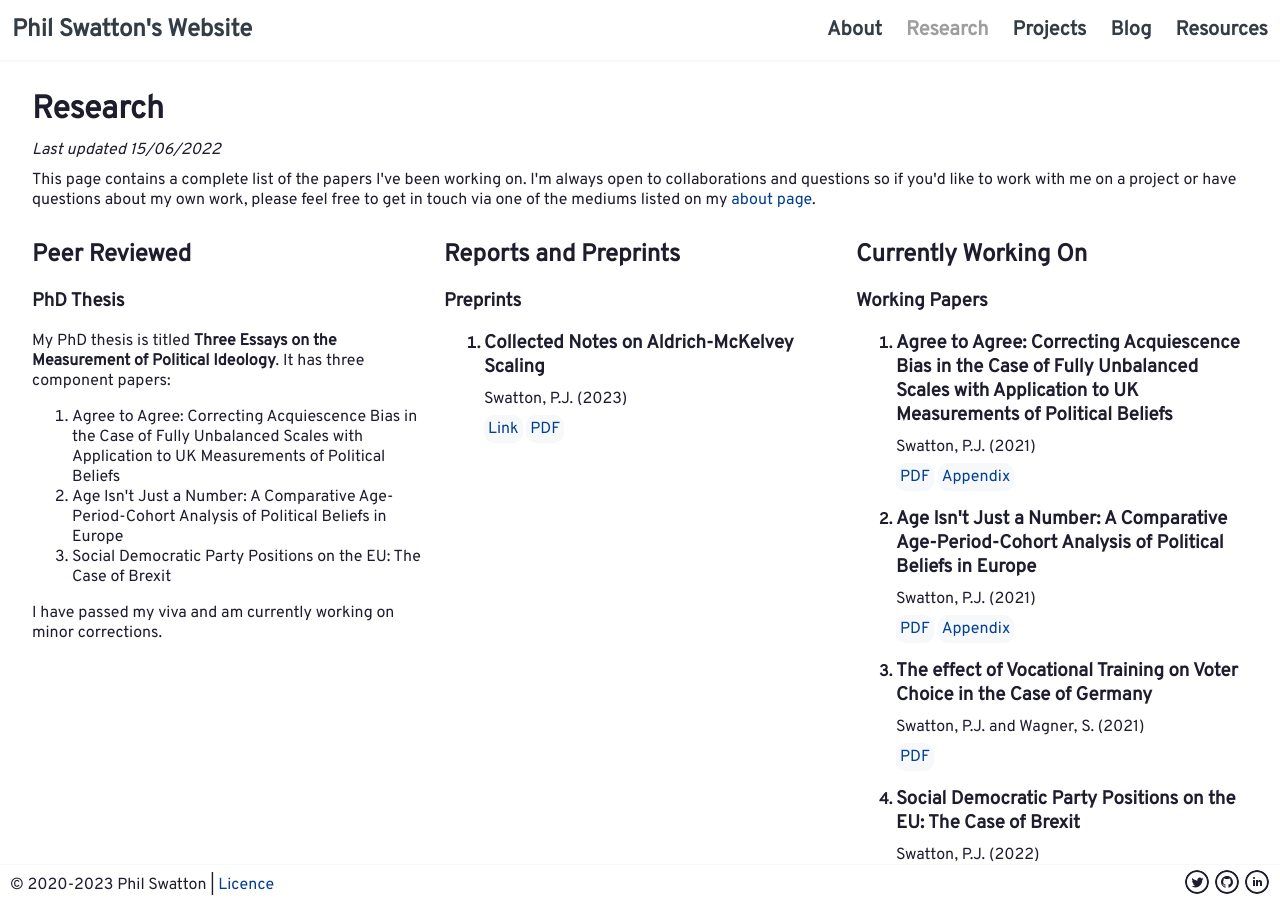
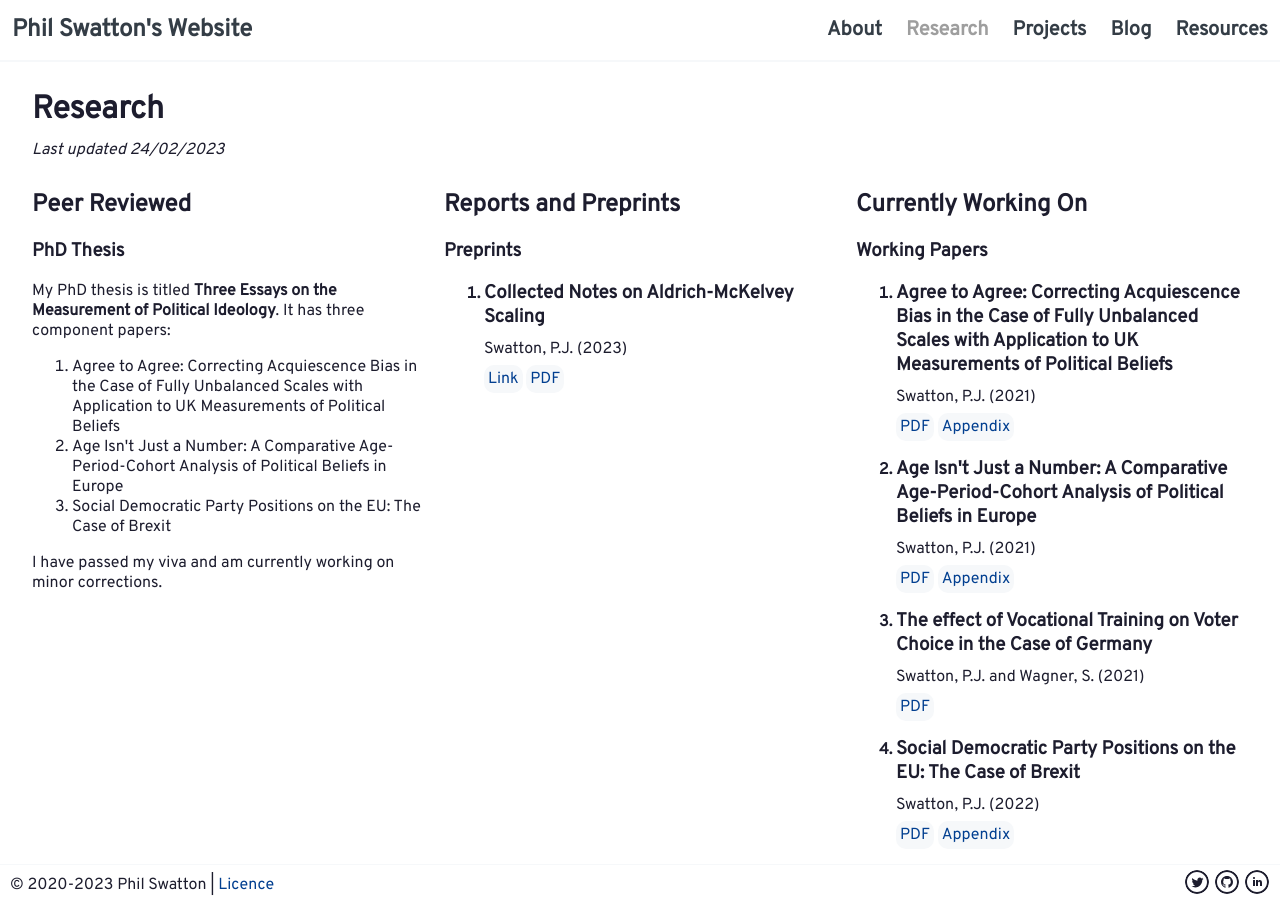
Before and after one commit to philswatton/philswatton.github.io, a Jekyll site: the page built from research.html, in a window 1280 px wide and 900 px high. Built offline with Jekyll 4.4.1, drawn with Linux system fonts in a browser that asks for light colours.

Commit message:
removed research page tagline

```diff
--- a/research.html
+++ b/research.html
@@ -4,11 +4,9 @@ title: research
 ---
 
 <h1>Research</h1>
-<p class="subtitle"><em>Last updated 15/06/2022</em></p>
+<p class="subtitle"><em>Last updated 24/02/2023</em></p>
 
-<p>This page contains a complete list of the papers I've been working on. I'm always open to collaborations and questions so if you'd like to work with me on a project or have questions about my own work, please feel free to get in touch via one of the mediums listed on my <a href="/about">about page</a>.</p>
-
-<div class = "columns-div">
+<div class="columns-div">
     <div>
         <h2>Peer Reviewed</h2>
 
```
